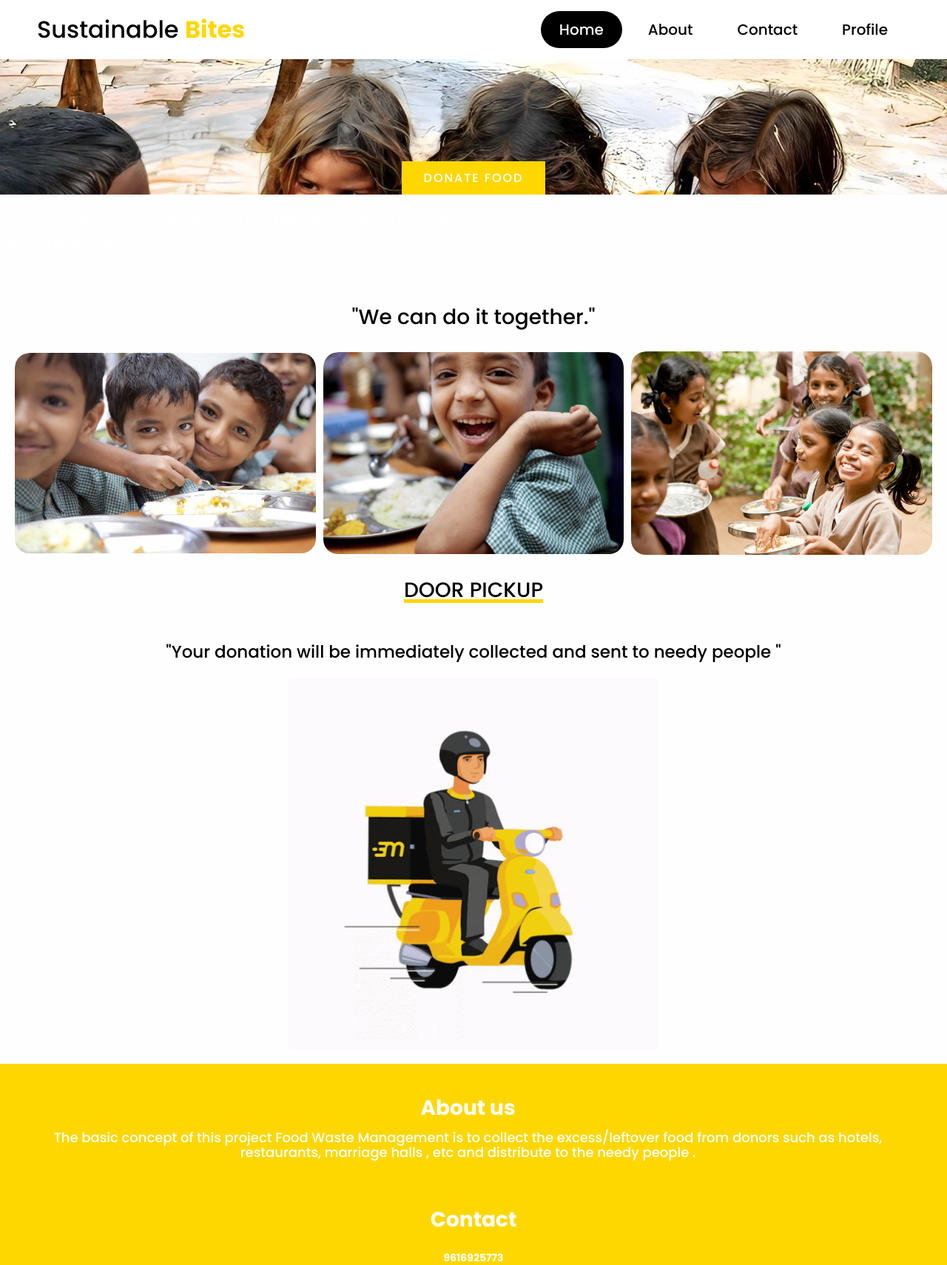
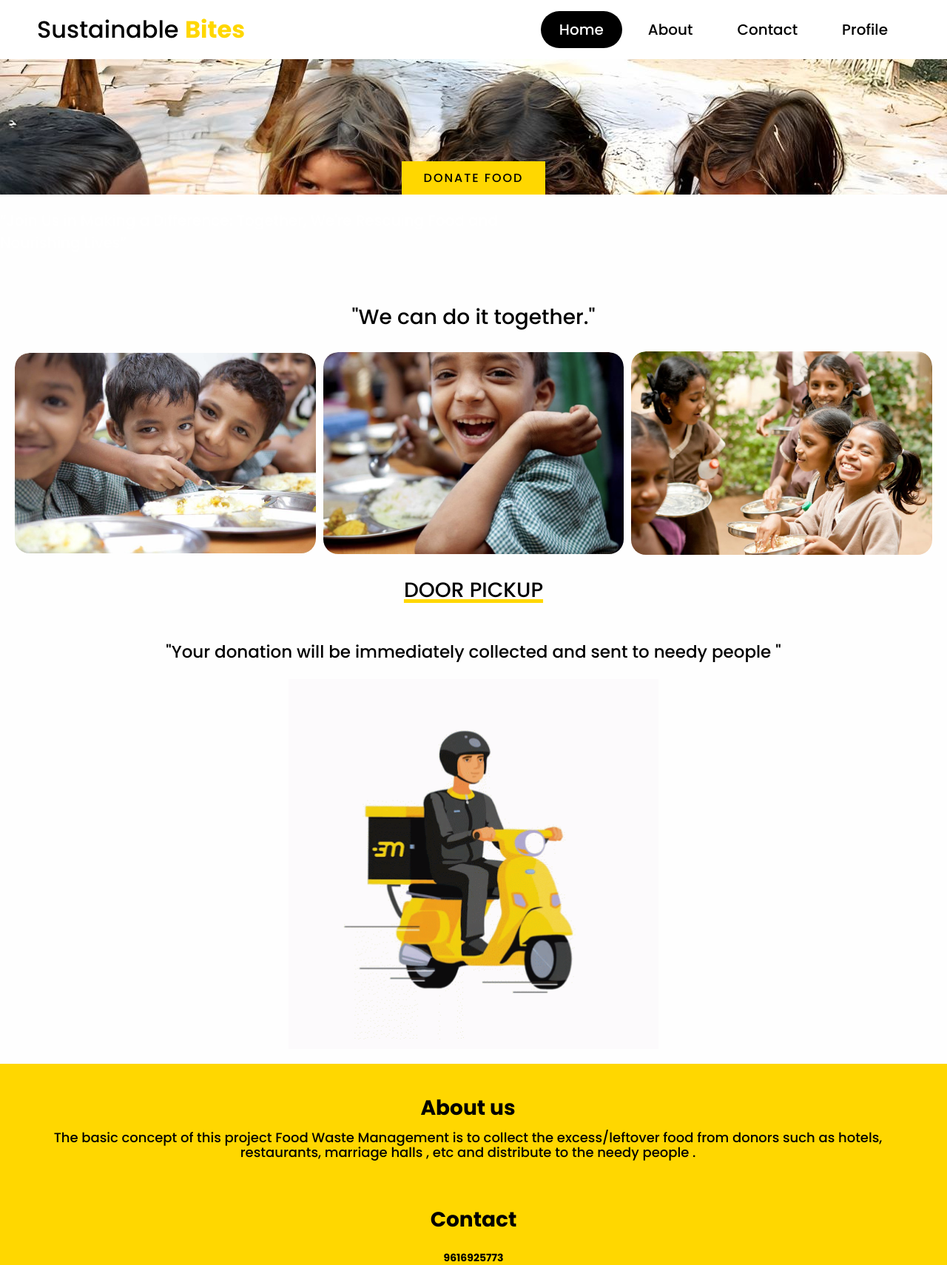
Before and after one commit to asghar-innama/Sustainable-Bites, a PHP site: page /home.html in a window 1280 px wide; the page is wider, and only the part inside the window is pictured. Shown: the top 1710 px of that part at 74% size. Run offline with PHP 8.4, Linux system fonts and the light colour scheme.

Commit message:
font color changed for delivery,admin and user page

```diff
--- a/admin/donate.php
+++ b/admin/donate.php
@@ -94,7 +94,7 @@ if($_SESSION['name']==''){
                <option value="mysuru">Mysuru</option>
                <option value="ramanagr">Ramanagara</option>
             </select>
-                <input type="submit" value="Get Details">
+                <input type="submit" value="Get Details" style="color:black;">
          </form>
          <br>
 
--- a/admin/signin.php
+++ b/admin/signin.php
@@ -70,7 +70,7 @@ if (isset($_POST['sign'])) {
             <button type="submit" name="sign">Login</button>
             <div class="login-signup" >
                     <span class="text">Don't have an account?
-                        <a href="signup.php" class="text login-link">Register</a>
+                        <a href="signup.php" class="text login-link" style="color:black;">Register</a>
                     </span>
                 </div>
         </form>
--- a/admin/signup.php
+++ b/admin/signup.php
@@ -89,7 +89,7 @@ if(isset($_POST['sign']))
             <button type="submit" name="sign">Register</button>
             <div class="login-signup" >
                     <span class="text">Already a member?
-                        <a href="signin.php" class="text login-link">Login Now</a>
+                        <a href="signin.php" class="text login-link" style="color:black;">Login Now</a>
                     </span>
                 </div>
         </form>
--- a/delivery/delivery.php
+++ b/delivery/delivery.php
@@ -82,6 +82,7 @@ $id=$_SESSION['Did'];
         }
         a{
             background-color: #FFD700;
+            color: black;
         }
         @media (max-width: 767px) {
             .itm{
--- a/delivery/deliverymyord.php
+++ b/delivery/deliverymyord.php
@@ -59,6 +59,8 @@ $id=$_SESSION['Did'];
         }
         a{
             background-color: #FFD700;
+            color: black;
+
         }
         @media (max-width: 767px) {
             .itm{
--- a/home.css
+++ b/home.css
@@ -218,6 +218,7 @@ and (min-device-width : 1200px)
   font-family: sans-serif;
   font-weight: bold;
   font-size: 16px;
+  color: black;
   padding: 50px;
   margin-top: 20px;
 }
@@ -239,7 +240,7 @@ and (min-device-width : 1200px)
 
 .footer .about {
   line-height: 20px;
-  color: #ffffff;
+  color: black;
   font-size: 18px;
   font-weight: normal;
   margin: 0;
@@ -247,7 +248,7 @@ and (min-device-width : 1200px)
 
 .footer .about span {
   display: block;
-  color: #ffffff;
+  color: black;
   font-size: 28px;
   font-weight: bold;
   margin-bottom: 20px;
@@ -263,14 +264,14 @@ and (min-device-width : 1200px)
 
 .footer .footer-center p {
   display: inline-block;
-  color: #ffffff;
+  color: black;
   vertical-align: middle;
   margin: 0;
 }
 
 .footer .footer-center p span {
   display: block;
-  color: #ffffff;
+  color: black;
   font-size: 28px;
   font-weight: bold;
   margin-bottom: 20px;
@@ -289,18 +290,18 @@ and (min-device-width : 1200px)
 }
 
 .footer h2 {
-  color: #ffffff;
+  color: black;
   font-size: 36px;
   font-weight: normal;
   margin: 0;
 }
 
 .footer h2 span {
-  color: #FFD700;
+  color: black;
 }
 
 .footer .menu {
-  color: #ffffff;
+  color: black;
   margin: 20px 0 12px;
   padding: 0;
 }
@@ -373,6 +374,7 @@ and (min-device-width : 1200px)
 
   position: absolute;
   display: flex;
+  color: black;
   justify-content: center;
   align-items: center;
 }
--- a/home.html
+++ b/home.html
@@ -35,7 +35,7 @@
         }
     </script>
     <section class="banner">
-        <a href="fooddonateform.php">Donate Food</a>
+        <a href="fooddonateform.php" style="color: black;">Donate Food</a>
     </section>
     <div class="content">
       <p style="font-size: 20px;">
@@ -59,9 +59,9 @@
       <img src="img/rider.gif" alt="" style="display: block; margin-left: auto; margin-right: auto; width: 500px; height: 500px;">
 
     </div>
-    <footer class="footer">
+    <footer class="footer" style="color:black;">
         <div class="footer-left col-md-4 col-sm-6">
-          <p class="about">
+          <p class="about" style="color:black;">
             <span> About us</span>The basic concept of this project  Food Waste Management is to collect the excess/leftover  food from donors such as hotels, restaurants, marriage halls , etc and distribute to  the  needy people .
      </p>
 
--- a/index.html
+++ b/index.html
@@ -37,7 +37,7 @@
         text-decoration: none;
         font-weight: 500;
         margin:10px auto 10px auto;
-  color: #fff;
+        color: black;
         letter-spacing: 2px;
         transition: 0.2s;
     }
@@ -67,6 +67,7 @@
     a{
         background-color: #FFD700;
         font-size: 18px;
+        color: black;
     }
     .add{
         margin: auto;
```
Also changed, not shown: profile.php (+5 -5 lines). Lines whose indentation alone changed are shown as unchanged.
